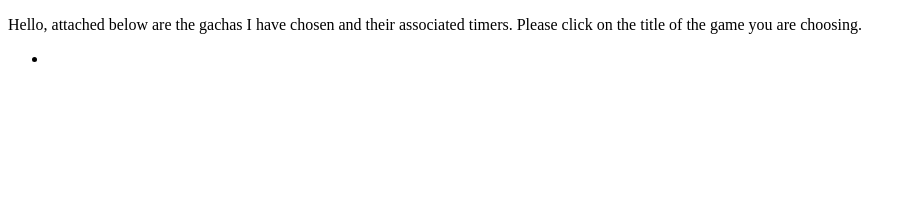
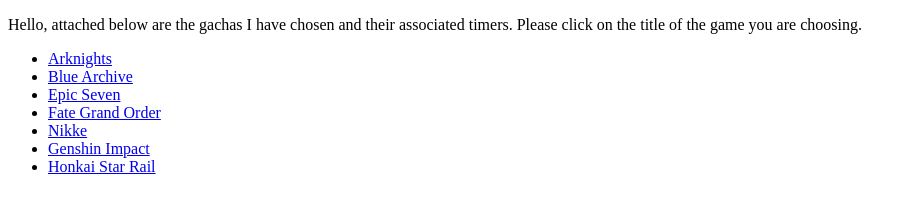
Before and after one commit to kyu399/dailies-time, a plain HTML site: page index.html in a window 1280 px wide. Shown: the whole page, without its empty margins (0-912 px from the left). Drawn offline with Linux system fonts and the light colour scheme.

Commit message:
updated index to include links to specific games

```diff
--- a/index.html
+++ b/index.html
@@ -11,7 +11,25 @@
 </p>
 <ul>
     <li>
-        <a href="../"
+        <a href="../dailies-time/Arknights.html">Arknights</a>
+    </li>
+    <li>
+        <a href="../dailies-time/BA.html">Blue Archive</a>
+    </li>
+    <li>
+        <a href="../dailies-time/E7.html">Epic Seven</a>
+    </li>
+    <li>
+        <a href="../dailies-time/FGO.html">Fate Grand Order</a>
+    </li>
+    <li>
+        <a href="../dailies-time/Nikke.html">Nikke</a>
+    </li>
+    <li>
+        <a href="../dailies-time/Genshin_Impact.html">Genshin Impact</a>
+    </li>
+    <li>
+        <a href="../dailies-time/Star_Rail.html">Honkai Star Rail</a>
     </li>
 </ul>
 </body>
```
